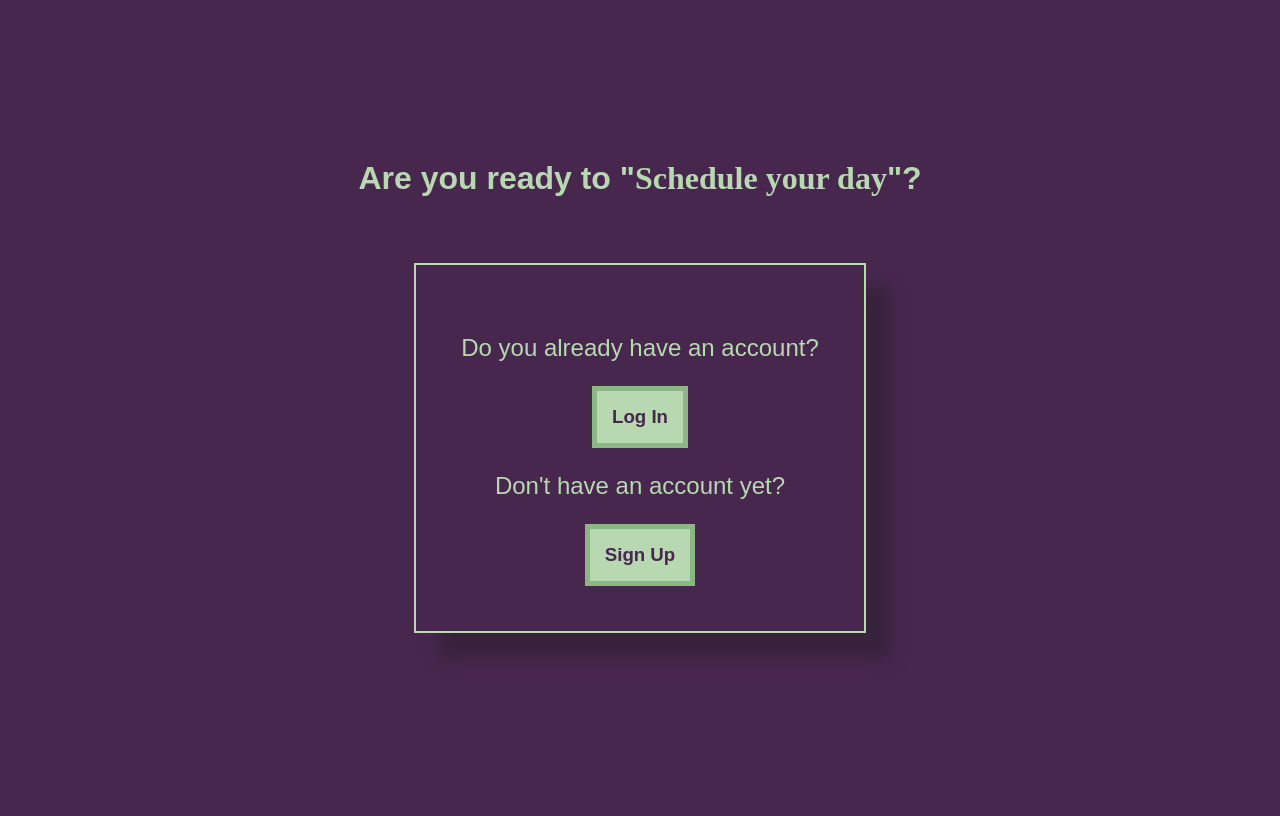
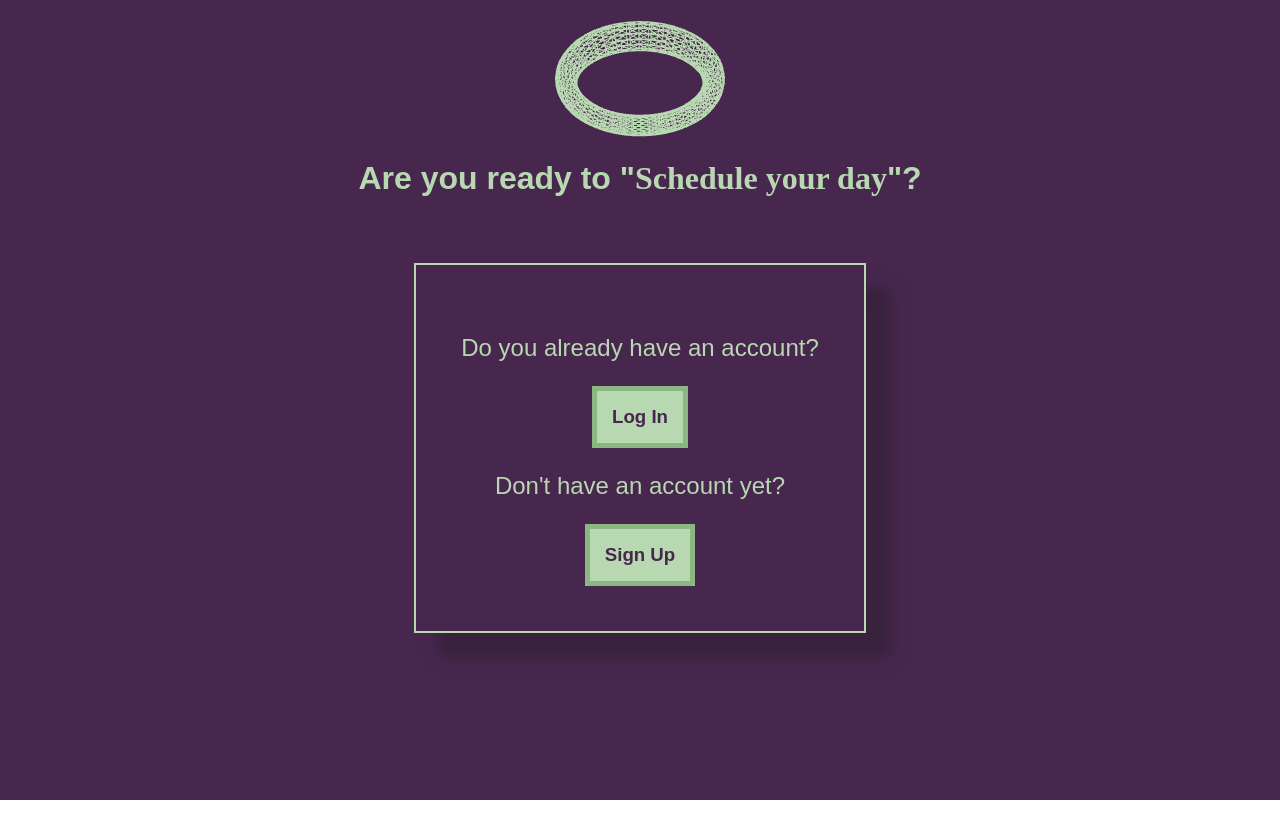
Before and after one commit to DragosNH/day_steak, a Django app: page / in a window 1280 px wide. Run offline with Django 5.2, Linux system fonts and the light colour scheme; some web fonts are replaced.

Commit message:
added THREEJS elements

```diff
--- a/myapp/static/myapp/css/style.css
+++ b/myapp/static/myapp/css/style.css
@@ -19,7 +19,6 @@
     /* Main font "Winky Rough" */
     font-family: "Winky Rough", sans-serif;
     /* Colors */
-    background-color: var(--purply-magenta);
     color: var(--yellowish-gren);
     /* Height of the page */
     height: 100vh;
@@ -63,3 +62,14 @@
         box-shadow: 0px 0px 10px 1px var(--lighter-yellowish);
     }
 }
+
+#threejs-background {
+    position: fixed;
+    top: 0;
+    left: 0;
+    z-index: -1;
+    width: 100vw;
+    height: 100vh;
+    pointer-events: none;
+    overflow: hidden;
+}
--- a/myapp/static/myapp/js/script.js
+++ b/myapp/static/myapp/js/script.js
@@ -1 +1,57 @@
-console.log("django connected to js");
+import * as THREE from 'https://cdn.jsdelivr.net/npm/three@0.160.0/build/three.module.js';
+
+// Container
+const container = document.getElementById('threejs-background');
+
+// Renderer
+const renderer = new THREE.WebGLRenderer({ antialias: true });
+renderer.setSize(container.clientWidth, container.clientHeight);
+renderer.setPixelRatio(window.devicePixelRatio);
+container.appendChild(renderer.domElement);
+
+// Camera
+const camera = new THREE.PerspectiveCamera(
+    75,
+    container.clientWidth / container.clientHeight,
+    0.1,
+    1000
+);
+camera.position.z = 5;
+
+// Scene
+const scene = new THREE.Scene();
+scene.background = new THREE.Color('#48274f');
+
+// Materials
+const geometry = new THREE.TorusGeometry(1.4, 0.2, 16, 50);
+const material = new THREE.MeshBasicMaterial({ color: 0xb7d8b0, wireframe: true });
+const hole = new THREE.Mesh(geometry, material);
+
+// Horizontal
+hole.rotation.x = Math.PI / 2;
+
+// Position the torus
+hole.position.set(0, 6, -5);
+
+scene.add(hole);
+
+// Handle resizing
+window.addEventListener('resize', () => {
+    const width = container.clientWidth;
+    const height = container.clientHeight;
+
+    camera.aspect = width / height;
+    camera.updateProjectionMatrix();
+
+    renderer.setSize(width, height);
+});
+
+// Animate
+function animate() {
+    requestAnimationFrame(animate);
+
+    hole.rotation.z += 0.01;
+
+    renderer.render(scene, camera);
+}
+animate();
--- a/myapp/templates/myapp/home.html
+++ b/myapp/templates/myapp/home.html
@@ -15,6 +15,7 @@
     <link href="https://fonts.googleapis.com/css2?family=Fredericka+the+Great&display=swap" rel="stylesheet">
 
 <body>
+    <div id="threejs-background"></div>
     <!-- title -->
     <h1 class="title">Are you ready to "<span class="shedule">Schedule your day</span>"?</h1>
 
@@ -25,7 +26,7 @@
         <button class="btn"><a href="{% url 'signup' %}">Sign Up</a></button>
     </div>
 
-    <script src="{% static 'myapp/js/script.js' %}"></script>
+    <script type="module" src="{% static 'myapp/js/script.js' %}"></script>
 </body>
 
 </html>
```
